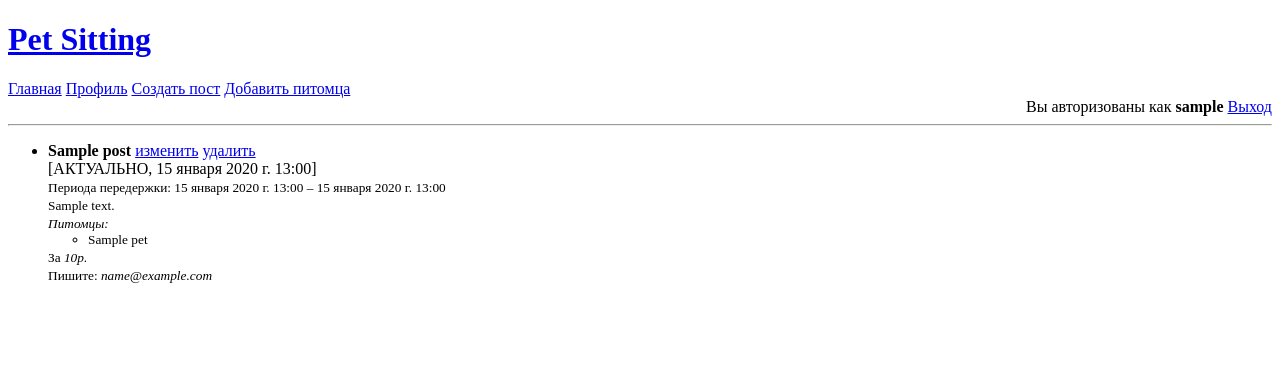
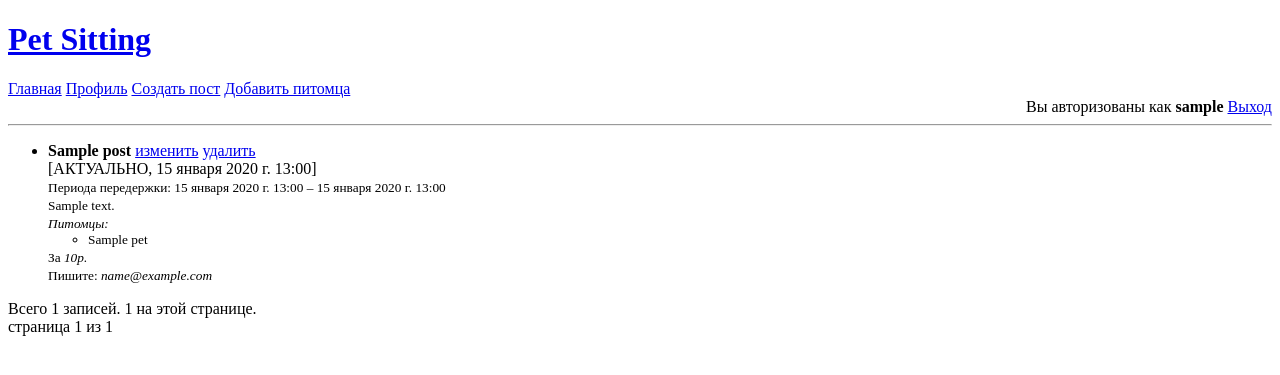
Before and after one commit to PolinaZi/pet_sitting_django, a Django app: page / in a window 1280 px wide. Shown: the top 375 px of the page. Run offline with Django 4.2, Linux system fonts and the light colour scheme; a user stored in the database is signed in; tables that the repository leaves empty hold one stand-in row (values such as "Sample post").

Commit message:
+ pagination

```diff
--- a/web/templates/web/main.html
+++ b/web/templates/web/main.html
@@ -31,4 +31,19 @@
         {% endfor %}
     </ul>
 
+    Всего {{ total_count }} записей. {{ posts|length }} на этой странице.
+    <nav>
+        {% if posts.has_previous %}
+            <a href="?page=1">в начало</a>
+            <a href="?page={{ posts.previous_page_number }}">предыдующая страница</a>
+        {% endif %}
+
+        страница {{ posts.number }} из {{ posts.paginator.num_pages }}
+
+        {% if posts.has_next %}
+            <a href="?page={{ posts.next_page_number }}">следующая страница</a>
+            <a href="?page={{ posts.paginator.num_pages }}">в конец</a>
+        {% endif %}
+    </nav>
+
 {% endblock %}
--- a/web/views.py
+++ b/web/views.py
@@ -1,4 +1,5 @@
 from django.contrib.auth.decorators import login_required
+from django.core.paginator import Paginator
 from django.shortcuts import render, redirect, get_object_or_404
 from django.contrib.auth import get_user_model, authenticate, login, logout
 
@@ -11,7 +12,17 @@ User = get_user_model()
 @login_required
 def main_view(request):
     posts = Post.objects.all().order_by('-post_date')
-    return render(request, 'web/main.html', {"posts": posts, "user": request.user})
+
+    page_number = request.GET.get("page", 1)
+    paginator = Paginator(posts, per_page=15)
+
+    total_count = posts.count()
+
+    return render(request, 'web/main.html', {
+        "posts": paginator.get_page(page_number),
+        "user": request.user,
+        "total_count": total_count
+    })
 
 
 def registration_view(request):
```
